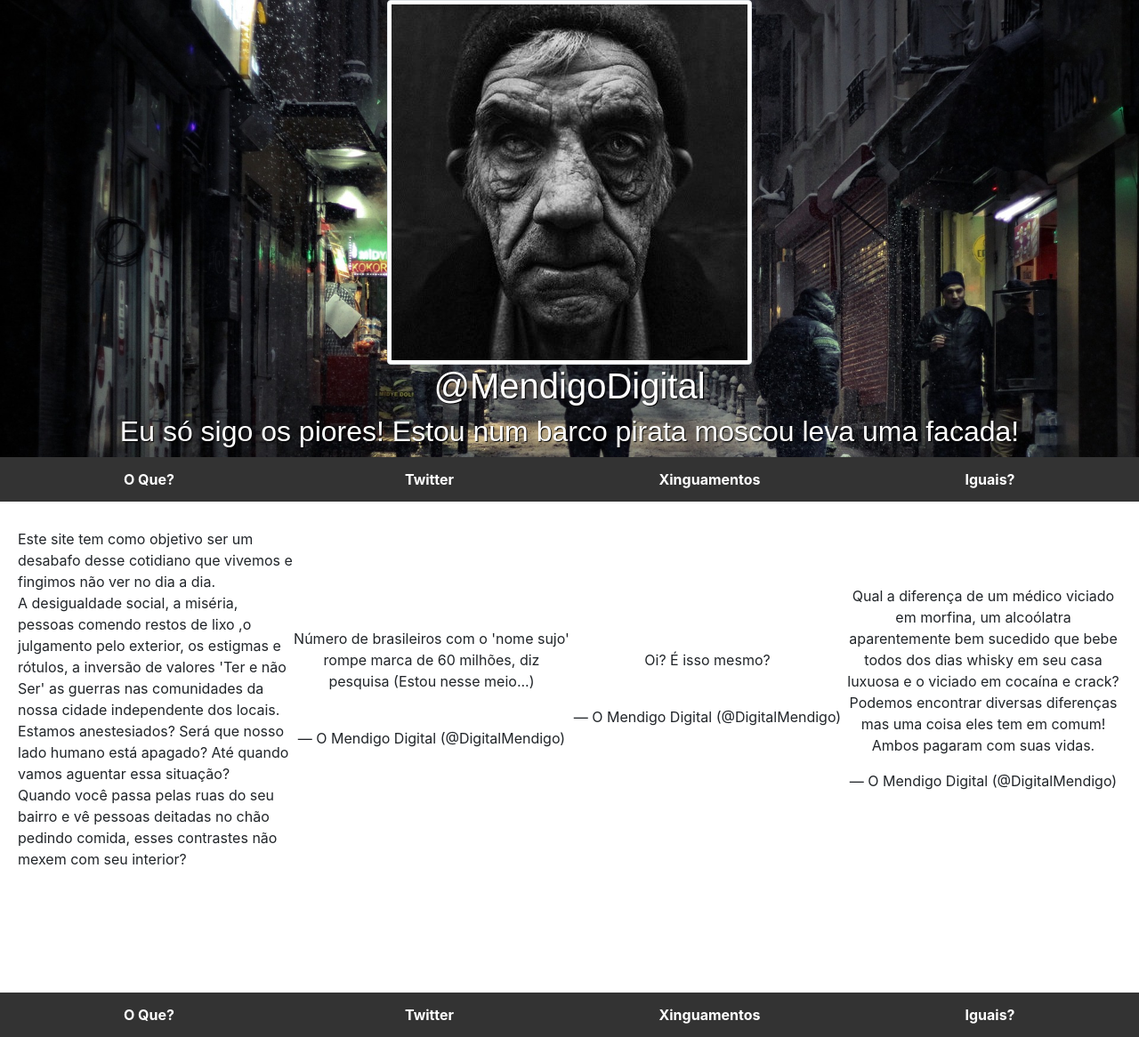
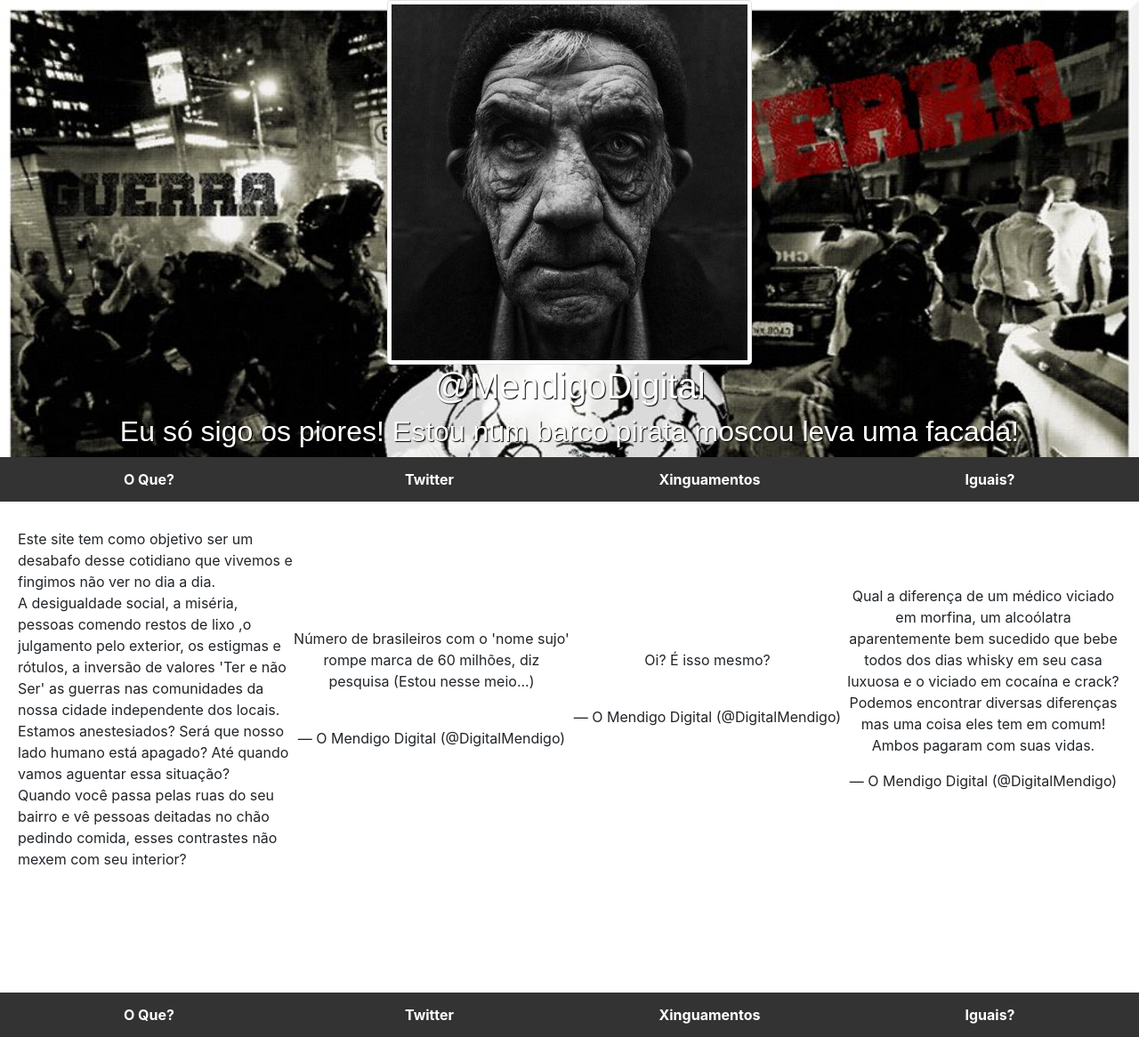
Before and after one commit to omendigodigital/mendigodigital-blog, a Jekyll site: the page index.html, which Jekyll copies as it is, in a window 1280 px wide. Shown: the whole page at 89% size. Built offline with Jekyll 4.4.1, drawn with Linux system fonts in a browser that asks for light colours; some web fonts are replaced; comment, search, counter and statistics services are not loaded.

Commit message:
Modificação background

```diff
--- a/css/mendigo.css
+++ b/css/mendigo.css
@@ -39,10 +39,10 @@ background-color: #fff;
     grid-template-rows:1fr;
     height:;
     align-items: center;
-    background-color:#000;
+    background-color:#fff;
     text-align: center;
     align-content: center;
-    background-image: url(../img/fundo.jpg);
+    background-image: url(../img/22.jpg);
     background-repeat: no-repeat;
     background-size: cover;
     font-family: 'Francois One', sans-serif;
```
